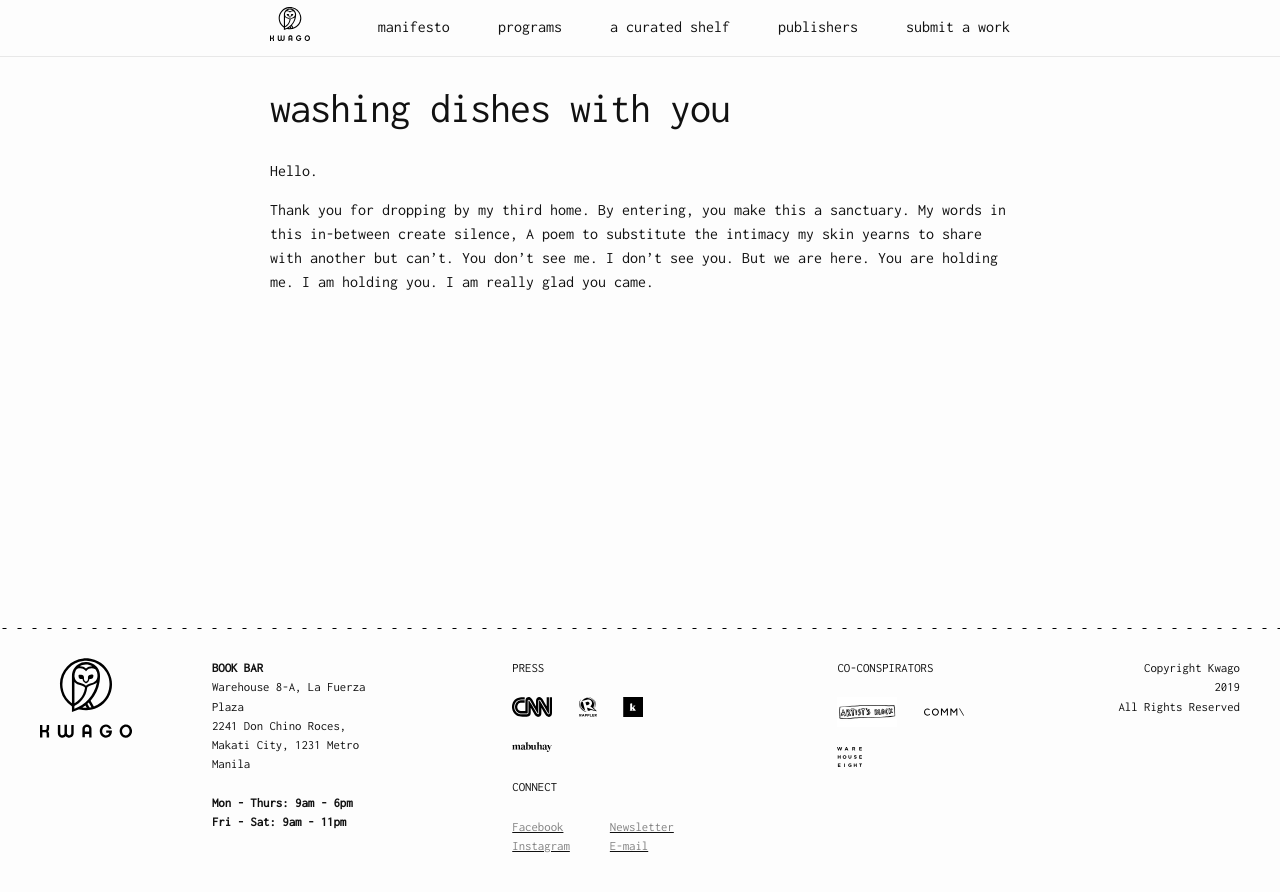
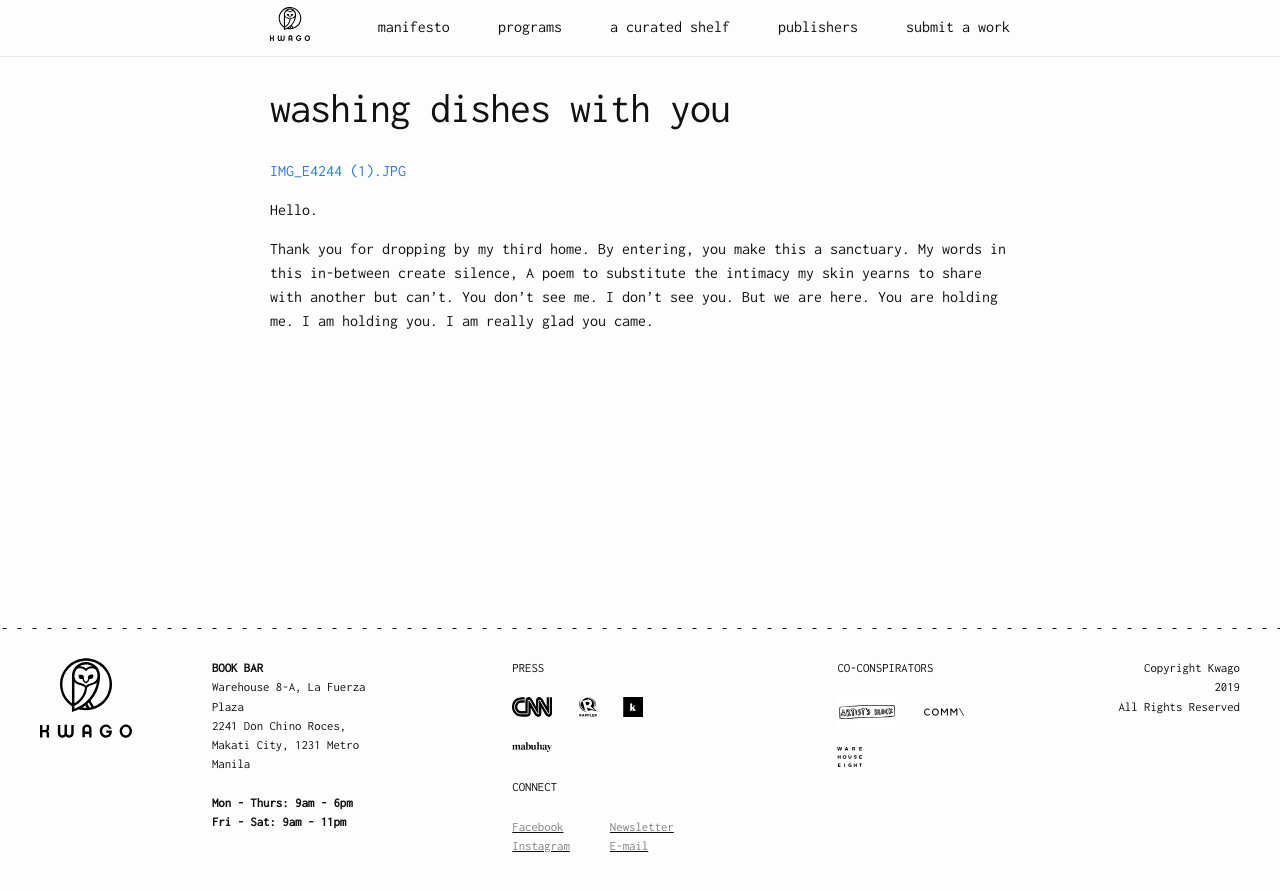
Before and after one commit to patsylala/kwago-siteleaf, a Jekyll site: the page built from thirdspace/washingdisheswithyou.markdown, in a window 1280 px wide. Shown: the top 892 px of the page. Built offline with Jekyll 4.4.1, drawn with Linux system fonts in a browser that asks for light colours; our own code applies the rules of GitHub Pages for plain Markdown files.

Commit message:
Updated Washingdisheswithyou

```diff
--- a/thirdspace/washingdisheswithyou.markdown
+++ b/thirdspace/washingdisheswithyou.markdown
@@ -2,6 +2,8 @@
 title: washing dishes with you
 date: 2020-05-12 14:03:00 Z
 ---
+
+[IMG_E4244 (1).JPG](/uploads/IMG_E4244%20(1).JPG)
 
 Hello.
 
```
